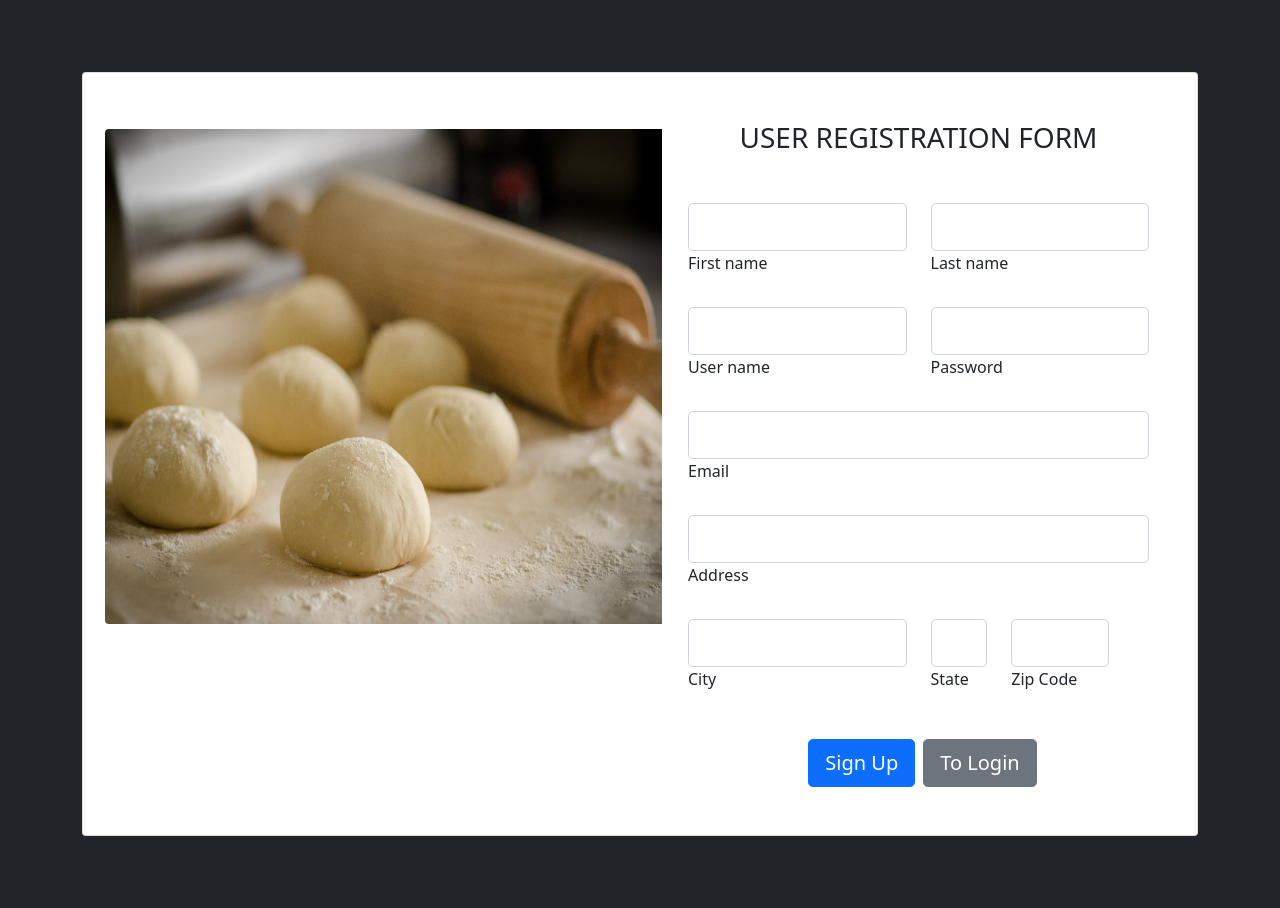
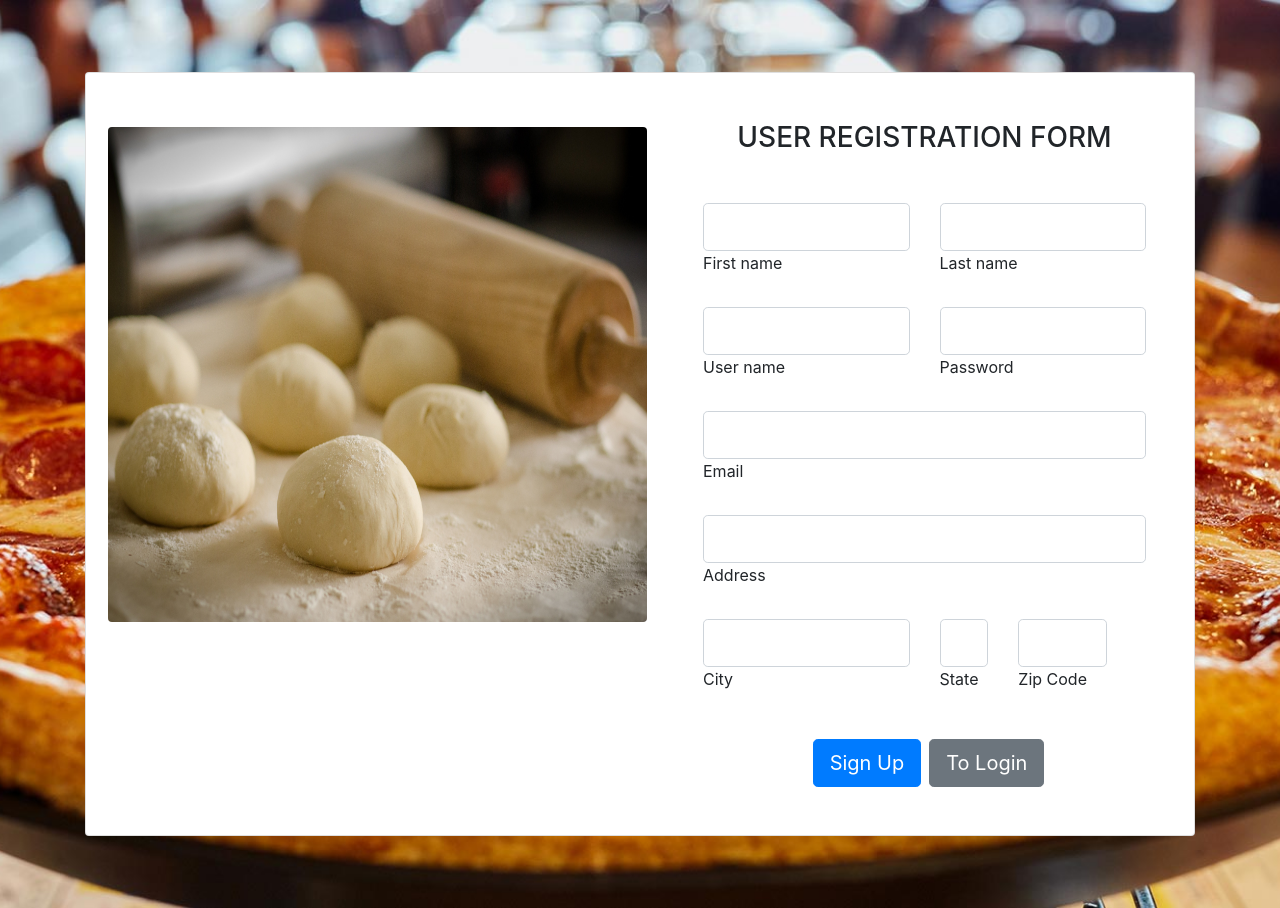
Before and after one commit to pizza-palace-bunch-a-guys-project-2/fe, an Angular app: page /register in a window 1280 px wide. Built offline with nearby package versions, Linux system fonts and the light colour scheme.

Commit message:
CSS update

```diff
--- a/angular.json
+++ b/angular.json
@@ -27,6 +27,7 @@
               "src/assets"
             ],
             "styles": [
+              "node_modules/bootstrap/dist/css/bootstrap.min.css",
               "src/styles.css"
             ],
             "scripts": []
--- a/package.json
+++ b/package.json
@@ -15,9 +15,11 @@
     "@angular/compiler": "~12.2.0",
     "@angular/core": "~12.2.0",
     "@angular/forms": "~12.2.0",
+    "@angular/localize": "~12.2.0",
     "@angular/platform-browser": "~12.2.0",
     "@angular/platform-browser-dynamic": "~12.2.0",
     "@angular/router": "~12.2.0",
+    "bootstrap": "^4.5.0",
     "rxjs": "~6.6.0",
     "tslib": "^2.3.0",
     "zone.js": "~0.11.4"
--- a/src/app/login/login.component.css
+++ b/src/app/login/login.component.css
@@ -0,0 +1,10 @@
+.login-section {
+    background-image: url('../../assets/img/login_pic.jpg');
+    background-repeat: no-repeat;
+    background-size: cover;
+    background-position: center;
+}
+
+.login-card {
+    border-radius: 1rem;
+}
--- a/src/app/login/login.component.html
+++ b/src/app/login/login.component.html
@@ -1,15 +1,16 @@
-<section class="vh-100 bg-dark">
+<section class="vh-100 bg-dark login-section">
     <div class="container py-5 h-100">
-      <div class="row d-flex justify-content-center align-items-center h-100">
+      <div class="row d-flex justify-content-center align-items-center">
         <div class="col-12 col-md-8 col-lg-6 col-xl-5">
-          <div class="card" style="border-radius: 1rem;">
+          <div class="card mt-5 login-card">
             <div class="card-body p-5 text-center">
 
-              <div class="mb-md-5 mt-md-4 pb-5">
+              <div class="mb-md-5 mt-md-4">
 
                 <h2 class="fw-bold mb-2 text-uppercase">Login</h2>
-                <p class="text-white-50 mb-5">Please enter your user name and password!</p>
+                <p class="text-black-50 mb-5">Please enter your user name and password!</p>
 
+                <form [formGroup] = "loginGroup">
                     <div class="form-outline form-white mb-4">
                         <input type="email" id="userName" class="form-control form-control-lg" formControlName="userName"/>
                         <label class="form-label" for="userName">User name</label>
@@ -21,6 +22,7 @@
                       </div>
 
                       <button class="btn btn-primary btn-lg px-5" type="button" (click)="loginUser(loginGroup)">Login</button>
+                </form>
 
               </div>
 
--- a/src/app/register/register.component.css
+++ b/src/app/register/register.component.css
@@ -0,0 +1,13 @@
+.register-section {
+    background-image: url('../../assets/img/login_pic.jpg');
+    background-repeat: no-repeat;
+    background-size: cover;
+    background-position: center;
+}
+
+.register-image {
+    border-radius: .25rem;
+    height: 65%;
+    margin-top: 10%;
+    margin-left:4%;
+}
--- a/src/app/register/register.component.html
+++ b/src/app/register/register.component.html
@@ -1,4 +1,4 @@
-<section class="h-100 bg-dark">
+<section class="h-100 bg-dark register-section">
     <div class="container py-5 h-100">
       <div class="row d-flex justify-content-center align-items-center h-100">
         <div class="col">
@@ -8,8 +8,7 @@
                 <img
                   src="assets/img/sign_up_pic.jpg"
                   alt="Sample photo"
-                  class="img-fluid"
-                  style="border-top-left-radius: .25rem; border-bottom-left-radius: .25rem; height: 65%; margin-top: 10%; margin-left:4%"
+                  class="img-fluid register-image"
                 />
               </div>
               <div class="col-xl-6">
--- a/src/polyfills.ts
+++ b/src/polyfills.ts
@@ -1,3 +1,7 @@
+/***************************************************************************************************
+ * Load `$localize` onto the global scope - used if i18n tags appear in Angular templates.
+ */
+import '@angular/localize/init';
 /**
  * This file includes polyfills needed by Angular and is loaded before the app.
  * You can add your own extra polyfills to this file.
```
Also changed, not shown: src/assets/img/login_pic.jpg (added), 1 other file (tests, documents, lock files or other folders). Lines whose indentation alone changed are shown as unchanged.
